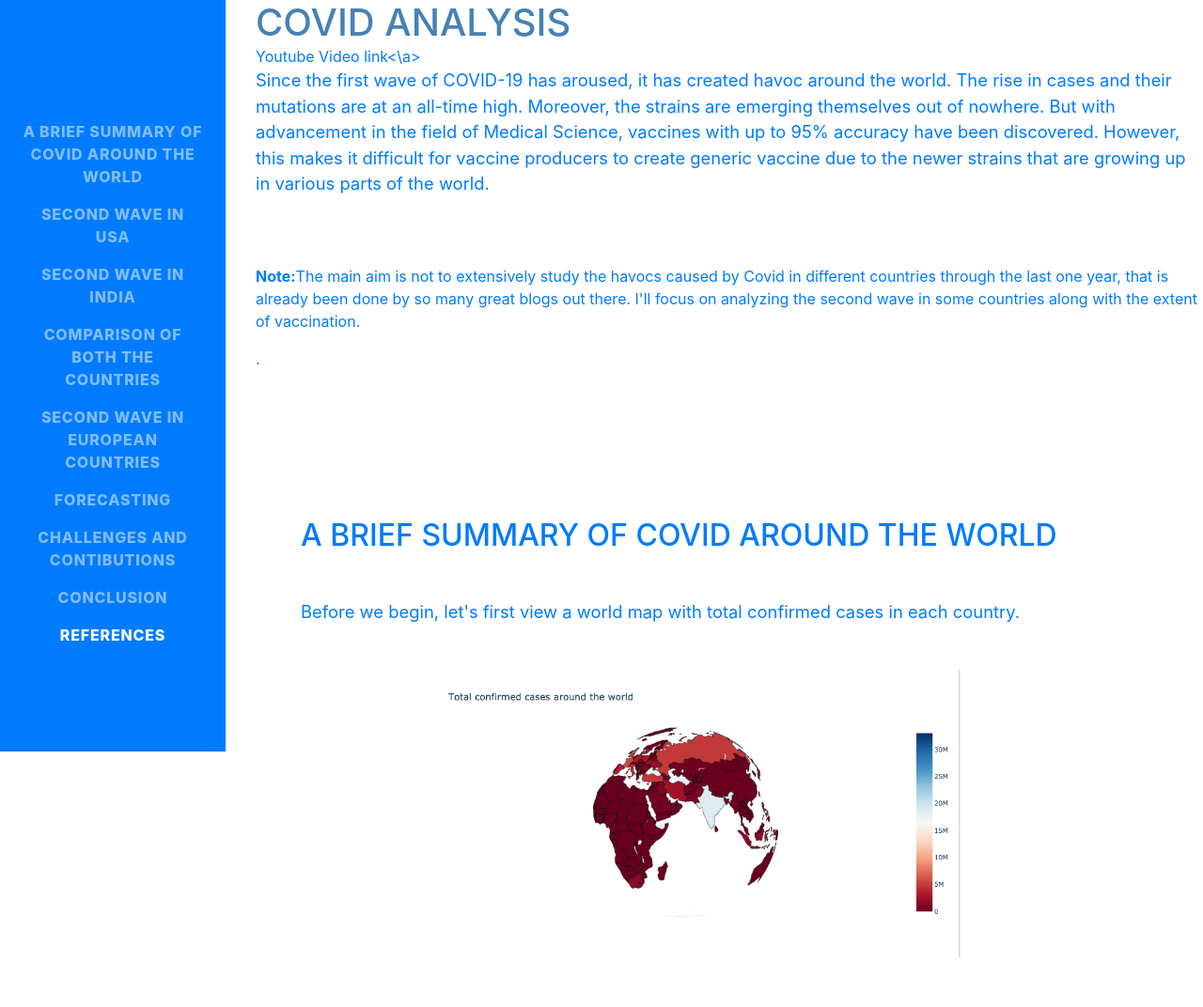
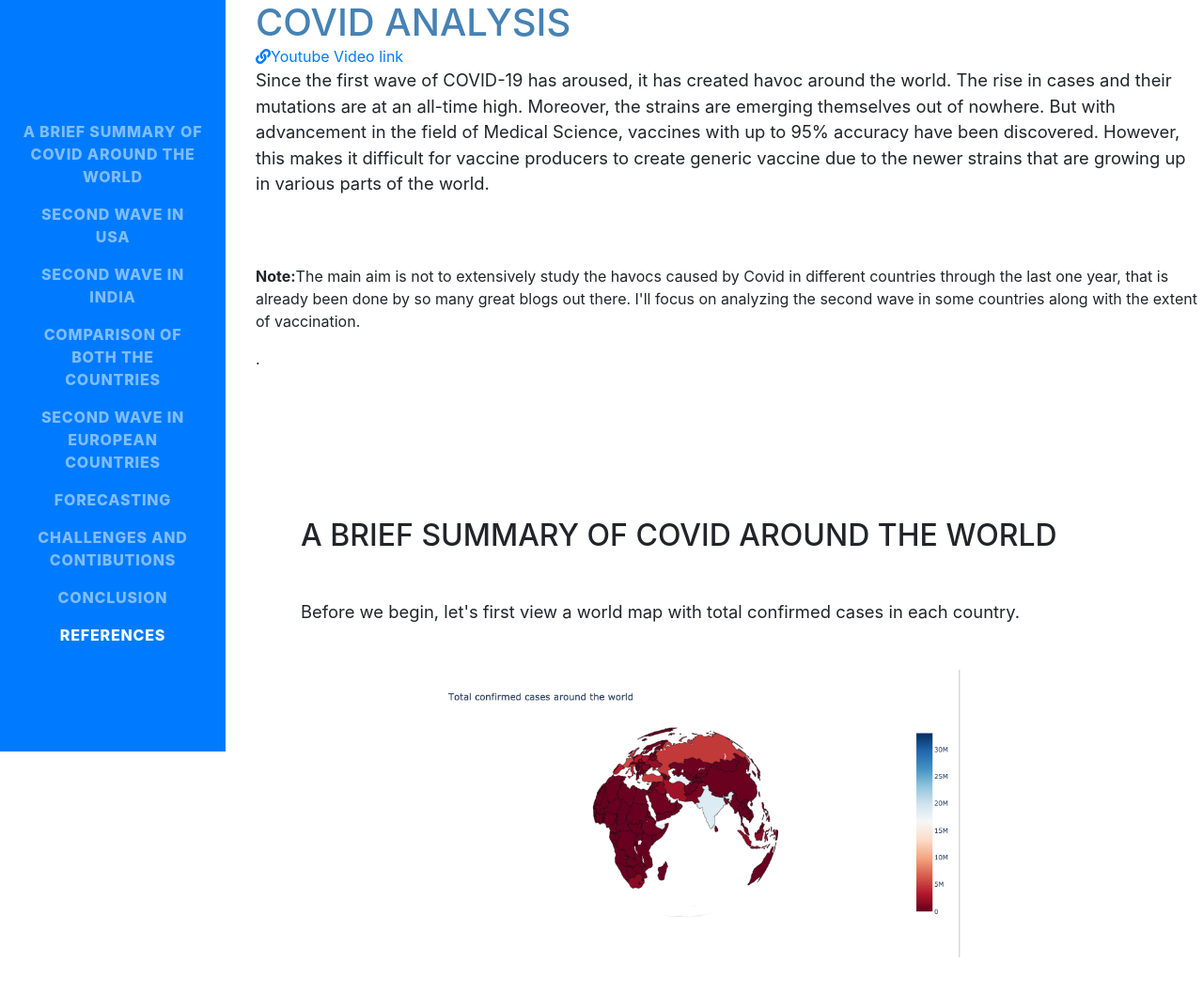
Before and after one commit to maitri2905/portfolio, a website with bundled scripts: page COVID.html in a window 1280 px wide. Shown: the top 1072 px of the page at 94% size. Built offline with nearby package versions, Linux system fonts and the light colour scheme; a web font is replaced by a local one.

Commit message:
Update COVID.html

```diff
--- a/COVID.html
+++ b/COVID.html
@@ -82,7 +82,7 @@
             <span class="text-primary"></span>
           </h1>
           <div>
-		  <a href="https://youtu.be/zZLX61FNfyU"> Youtube Video link<\a>
+		  <a href="https://youtu.be/zZLX61FNfyU"> <i class="fas fa-link"></i>Youtube Video link</a>
             <p class="lead mb-5">Since the first wave of COVID-19 has aroused, it has created havoc around the world. The rise in cases and their mutations are at an all-time high. Moreover, the strains are emerging themselves out of nowhere.
 But with advancement in the field of Medical Science, vaccines with up to 95% accuracy have been discovered. However, this makes it difficult for vaccine producers to create generic vaccine due to the newer strains that are growing up in various parts of the world. </p></br>
 <p><b>Note:</b>The main aim is not to extensively study the havocs caused by Covid in different countries through the last one year, that is already been done by so many great blogs out there.
```
